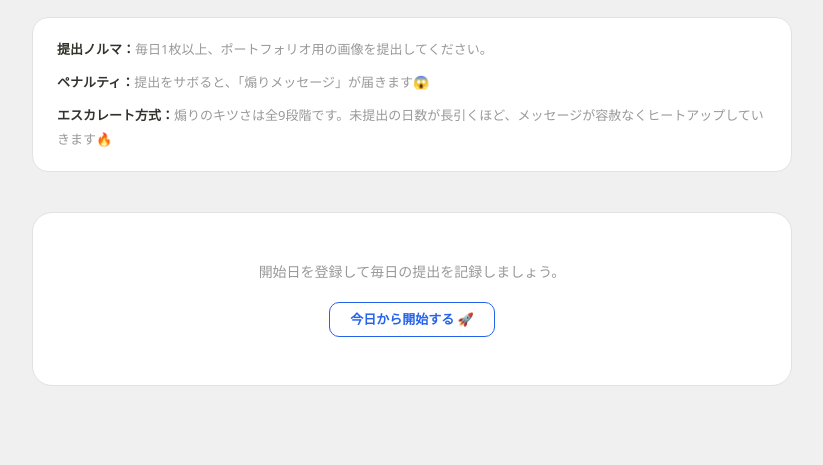
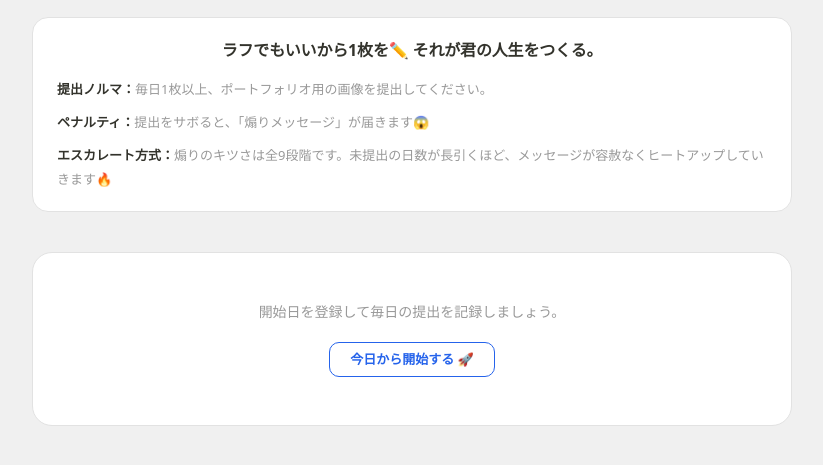
Before and after one commit to hino-333/portfolio-tracker, a plain HTML site: page index.html in a window 1280 px wide. Shown: the part 113-578 px from the top of the page, without its empty margins (228-1051 px from the left). Drawn offline with Linux system fonts and the light colour scheme.

Commit message:
Add motto heading to rules card

```diff
--- a/index.html
+++ b/index.html
@@ -67,6 +67,12 @@
       padding: 20px 24px;
       margin-bottom: 40px;
       display: flex; flex-direction: column; gap: 10px;
+    }
+    .rules-title {
+      font-size: 16px; font-weight: 800; color: var(--text);
+      text-align: center;
+      margin-bottom: 6px;
+      letter-spacing: -.01em;
     }
     .rules p      { font-size: 13px; line-height: 1.8; color: var(--muted); }
     .rules strong { color: var(--text); font-weight: 700; }
@@ -447,6 +453,7 @@
   </div>
 
   <div class="rules">
+    <h2 class="rules-title">ラフでもいいから1枚を✏️ それが君の人生をつくる。</h2>
     <p><strong>提出ノルマ：</strong>毎日1枚以上、ポートフォリオ用の画像を提出してください。</p>
     <p><strong>ペナルティ：</strong>提出をサボると、「煽りメッセージ」が届きます😱</p>
     <p><strong>エスカレート方式：</strong>煽りのキツさは全9段階です。未提出の日数が長引くほど、メッセージが容赦なくヒートアップしていきます🔥</p>
```
